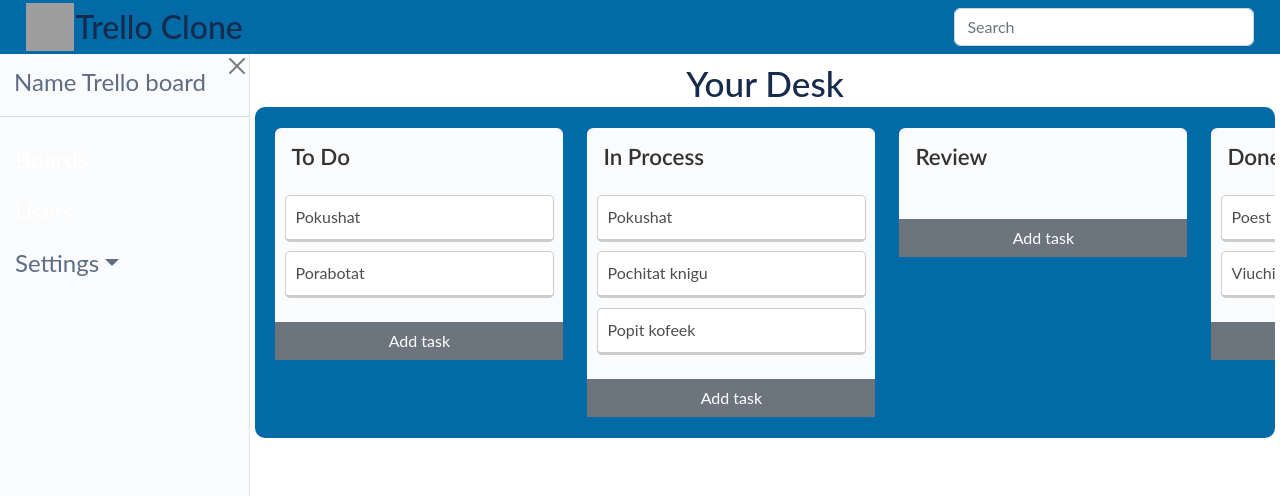
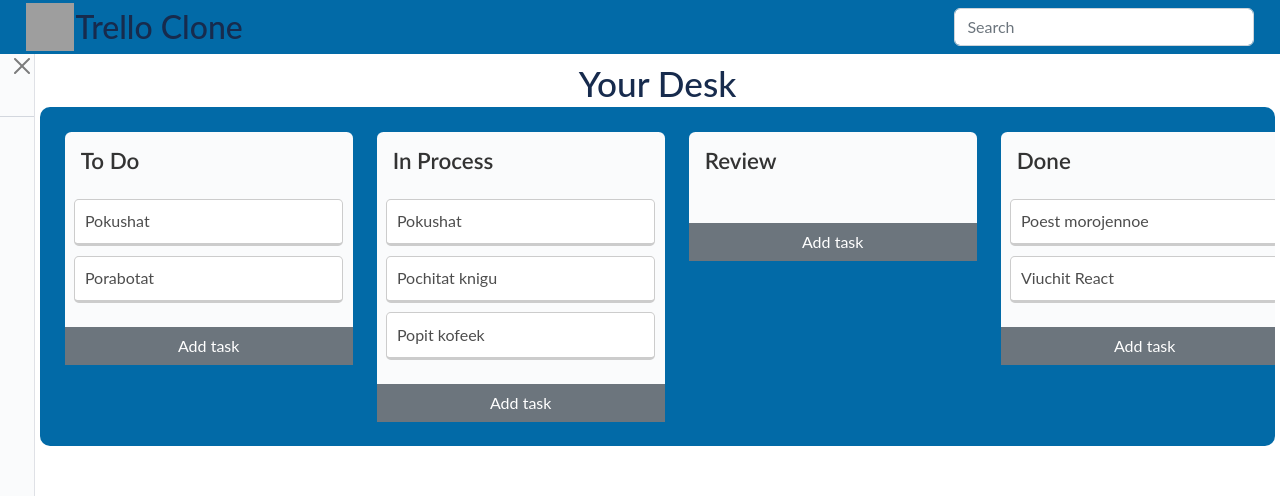
Before and after one commit to Veronchi/Rs-Clone, a React (Create React App) app: page /board in a window 1280 px wide. Shown: the top 496 px of the page. Built offline with nearby package versions, Linux system fonts and the light colour scheme; grey boxes are pictures that could not be loaded; a web font is replaced by a local one.

Commit message:
feat: part of drag and drop

```diff
--- a/src/components/Aside/aside.tsx
+++ b/src/components/Aside/aside.tsx
@@ -24,7 +24,7 @@ const Aside = (): JSX.Element => {
   };
 
   return (
-    <aside className="aside">
+    <aside className="aside closed">
       <CloseButton className="aside__close" aria-label="Hide" onClick={handleAside} />
       <div className="aside__container">
         <Navbar.Brand href="/board" className="aside__title">Name Trello board</Navbar.Brand>
--- a/src/components/Card/Card.tsx
+++ b/src/components/Card/Card.tsx
@@ -3,11 +3,25 @@ import { CardProps } from '../../interfaces';
 import CardTask from '../CardTask/CardTask';
 import './Card.scss';
 
-const Card = ({ card }: CardProps): JSX.Element => (
-  <div className="list">
+const Card = ({
+  card, onDragStart, onDrop, onDragOver, onDragEnd,
+}: CardProps): JSX.Element => (
+  <div
+    onDragStart={(ev): void => onDragStart(ev, card)}
+    onDrop={(ev): void => onDrop(ev, card)}
+    onDragOver={(ev): void => onDragOver(ev)}
+    onDragEnd={(ev): void => onDragEnd(ev)}
+    draggable
+    className="list"
+  >
     <h3 className="list__title">{card.title}</h3>
     <ul className="list__tasks">
-      {card.tasks.map(({ name, key }) => <CardTask name={name} key={key} />)}
+      {card.tasks.map(({ name, key }) => (
+        <CardTask
+          name={name}
+          key={key}
+        />
+      ))}
     </ul>
     <button className="btn btn-secondary list__btn" type="button">
       Add task
--- a/src/components/CardTask/CardTask.tsx
+++ b/src/components/CardTask/CardTask.tsx
@@ -1,7 +1,7 @@
 import React, { ChangeEvent, useState } from 'react';
-import { Task } from '../../interfaces';
+import { ITask } from '../../interfaces';
 
-const CardTask = ({ name }: Task): JSX.Element => {
+const CardTask = ({ name }: ITask): JSX.Element => {
   const [taskTitle, setTaskTitle] = useState<string>(name);
   const [isHover, setIsHover] = useState<boolean>(false);
   const [isActive, setIsActive] = useState<boolean>(false);
@@ -18,7 +18,12 @@ const CardTask = ({ name }: Task): JSX.Element => {
   };
 
   return (
-    <li className="list__item" onMouseEnter={mouseEnter} onMouseLeave={mouseLeave}>
+    <li
+      draggable
+      className="list__item"
+      onMouseEnter={mouseEnter}
+      onMouseLeave={mouseLeave}
+    >
       {taskTitle}
       {isHover
         ? (
--- a/src/components/ModalWindowCreateCard/ModalWindowCreateCard.tsx
+++ b/src/components/ModalWindowCreateCard/ModalWindowCreateCard.tsx
@@ -2,8 +2,7 @@ import React, { ChangeEvent, FormEvent, useState } from 'react';
 import Button from 'react-bootstrap/Button';
 import Form from 'react-bootstrap/Form';
 import Modal from 'react-bootstrap/Modal';
-import { BoardPageModal } from '../../interfaces';
-import { newCard } from '../../pages/BoardPage/fakeData';
+import { BoardPageModal, ICard } from '../../interfaces';
 
 import './ModalWindowCreateCard.scss';
 
@@ -22,7 +21,17 @@ const ModalWindowCreateCard = ({ show, handleModal, addCard }: BoardPageModal):
       console.log(error);
       return;
     }
+
+    const newCard: ICard = {
+      id: 0,
+      title: '',
+      order: 0,
+      tasks: [],
+    };
+
     newCard.title = title;
+    newCard.id = Array.from(document.querySelectorAll('.list')).length + 1;
+    newCard.order = newCard.id;
     addCard(newCard);
     handleModal(ev);
   };
--- a/src/pages/BoardPage/BoardPage.tsx
+++ b/src/pages/BoardPage/BoardPage.tsx
@@ -1,4 +1,7 @@
-import React, { useEffect, useState } from 'react';
+/* eslint-disable no-console */
+/* eslint-disable @typescript-eslint/no-unused-vars */
+import React, { DragEventHandler, useEffect, useState } from 'react';
+import { CardProps } from 'react-bootstrap';
 import Card from '../../components/Card/Card';
 import ModalWindowCreateCard from '../../components/ModalWindowCreateCard/ModalWindowCreateCard';
 import { ICard } from '../../interfaces';
@@ -8,6 +11,7 @@ import { cardArray } from './fakeData';
 const BoardPage = (): JSX.Element => {
   const [cards, setCards] = useState<ICard[]>([]);
   const [isModal, setIsModal] = useState<boolean>(false);
+  const [currentCard, setCurrentCard] = useState<ICard | null>(null);
 
   const handleModalClose = (): void => setIsModal(false);
 
@@ -19,12 +23,59 @@ const BoardPage = (): JSX.Element => {
     setCards(cardArray);
   }, []);
 
+  const onDragStart = (ev: React.DragEvent<HTMLDivElement>, card: ICard): void => {
+    setCurrentCard(card);
+  };
+
+  const onDragEnd = (ev: React.DragEvent<HTMLDivElement>): void => {
+    if (ev.target instanceof Element && ev.target.classList.contains('list')) {
+      // eslint-disable-next-line no-param-reassign
+      (ev.target as HTMLElement).style.background = 'white';
+    }
+  };
+
+  const onDragOver = (ev: React.DragEvent<HTMLDivElement>): void => {
+    ev.preventDefault();
+  };
+
+  const onDrop = (ev: React.DragEvent<HTMLDivElement>, card: ICard): void => {
+    ev.preventDefault();
+    setCards(cards.map((c: ICard) => {
+      if (c.id === card.id) {
+        return { ...c, order: (currentCard as ICard).order };
+      }
+      if (c.id === currentCard!.id) {
+        return { ...c, order: card.order };
+      }
+      return c;
+    }));
+    if (ev.target instanceof Element && ev.target.classList.contains('list')) {
+      // eslint-disable-next-line no-param-reassign
+      (ev.target as HTMLElement).style.background = 'white';
+    }
+  };
+
+  const sortCards = (a: ICard, b: ICard): number => {
+    if (a.order > b.order) {
+      return 1;
+    }
+    return -1;
+  };
+
   return (
     <section className="board">
       <h1 className="board__title">Your Desk</h1>
       <div className="wrapper">
-        {cards.map((card) => (
-          <Card card={card} key={card.id} />
+        {cards.sort(sortCards).map((card) => (
+          <Card
+            onDragStart={onDragStart}
+            onDragLeave={onDragEnd}
+            onDragEnd={onDragEnd}
+            onDragOver={onDragOver}
+            onDrop={onDrop}
+            card={card}
+            key={card.id}
+          />
         ))}
         <button
           className="board__btn"
--- a/src/pages/BoardPage/fakeData.ts
+++ b/src/pages/BoardPage/fakeData.ts
@@ -4,6 +4,7 @@ export const cardArray: ICard[] = [
   {
     id: 1,
     title: 'To Do',
+    order: 1,
     tasks: [
       { key: 1, name: 'Pokushat' },
       { key: 2, name: 'Porabotat' },
@@ -12,29 +13,26 @@ export const cardArray: ICard[] = [
   {
     id: 2,
     title: 'In Process',
+    order: 2,
     tasks: [
-      { key: 1, name: 'Pokushat' },
-      { key: 2, name: 'Pochitat knigu' },
-      { key: 3, name: 'Popit kofeek' },
+      { key: 3, name: 'Pokushat' },
+      { key: 4, name: 'Pochitat knigu' },
+      { key: 5, name: 'Popit kofeek' },
     ],
   },
   {
     id: 3,
     title: 'Review',
+    order: 3,
     tasks: [],
   },
   {
     id: 4,
     title: 'Done',
+    order: 4,
     tasks: [
-      { key: 1, name: 'Poest morojennoe' },
-      { key: 2, name: 'Viuchit React' },
+      { key: 6, name: 'Poest morojennoe' },
+      { key: 7, name: 'Viuchit React' },
     ],
   },
 ];
-
-export const newCard = {
-  id: Math.ceil(Math.random() * 10000),
-  title: '',
-  tasks: [],
-};
--- a/src/pages/BoardsPage/BoardsPage.tsx
+++ b/src/pages/BoardsPage/BoardsPage.tsx
@@ -13,7 +13,8 @@ const boardArray = [
     id: 2,
     name: 'Our Trello',
     color: '#998877',
-  }];
+  },
+];
 
 const BoardsPage = (): JSX.Element | null => {
   const [isModal, setIsModal] = useState<boolean>(false);
```
Also changed, not shown: src/interfaces.tsx (+10 -3 lines).
